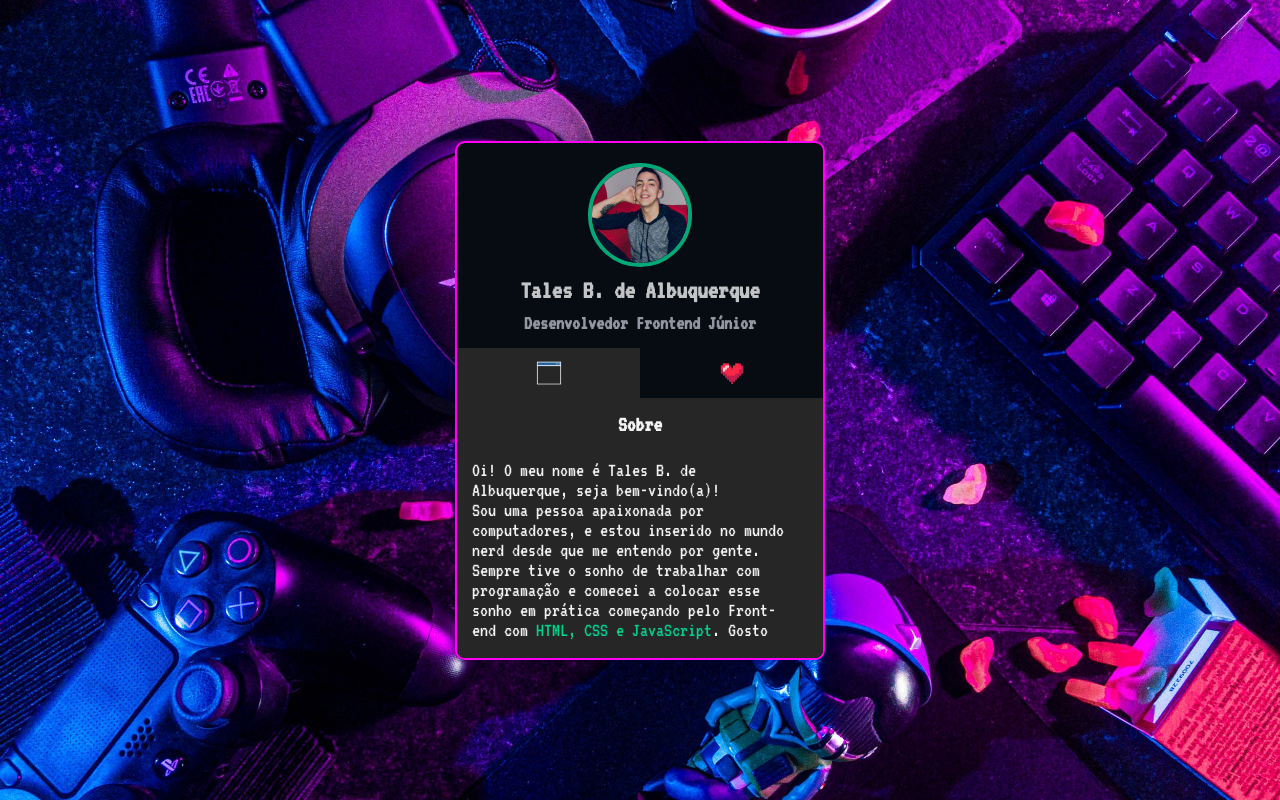
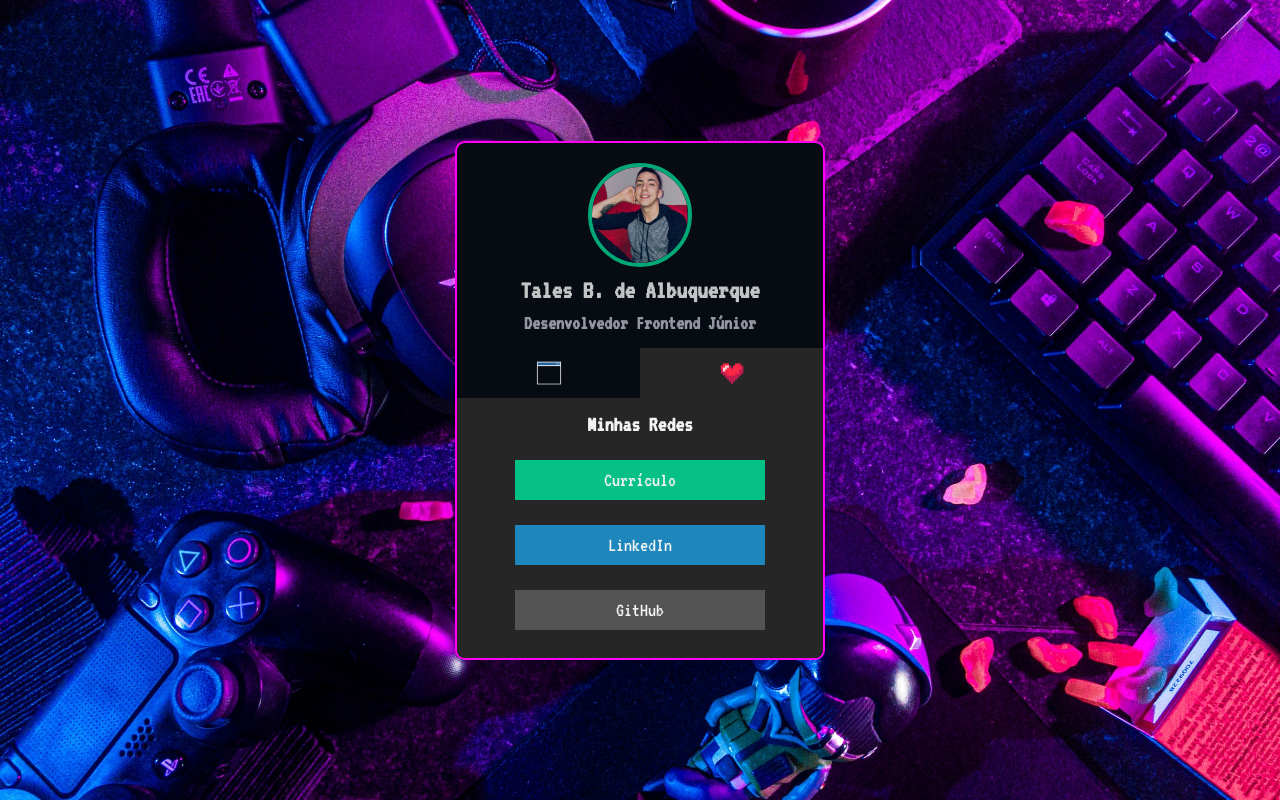
Before and after one commit to sselat/mini-portfolio, a plain HTML site: page index.html in a window 1280 px wide. Both pictures are taken after a click on the item 731 px from the left and 372 px from the top of the page. Drawn offline with Linux system fonts and the light colour scheme.

Commit message:
finalizado JS

```diff
--- a/index.html
+++ b/index.html
@@ -24,16 +24,16 @@
 
         <div class="conteudo">
             <ul class="abas">
-                <li class="aba selecionado">
+                <li class="aba selecionado" id="btnSobre">
                     <img src="src/imagens/sobre.gif" alt="icone sobre mim">
                 </li>
-                <li class="aba">
+                <li class="aba" id="btnRedes">
                     <img src="src/imagens/coracao.gif" alt="icone redes sociais">
                 </li>
             </ul>
 
             <div class="informacoes-abas">
-                <div class="informacao selecionado">
+                <div class="informacao selecionado" id="descricaoSobre">
                     <h3 class="sub-titulo">Sobre</h3>
 
                     <div class="descricao">
@@ -48,7 +48,7 @@
                     </div>
                 </div>
 
-                <div class="informacao">
+                <div class="informacao" id="descricaoRedes">
                     <h3 class="sub-titulo">Minhas Redes</h3>
 
                     <ul class="redes-sociais">
@@ -67,6 +67,7 @@
             </div>
         </div>
     </main>
+    <script src="src/js/script.js"></script>
 </body>
 
 </html>
--- /dev/null
+++ b/src/js/script.js
@@ -0,0 +1,17 @@
+var btnSobre = document.getElementById('btnSobre');
+var btnRedes = document.getElementById('btnRedes');
+var descricaoSobre = document.getElementById('descricaoSobre');
+var descricaoRedes = document.getElementById('descricaoRedes');
+
+btnSobre.addEventListener('click', function(){
+    descricaoRedes.classList.remove('selecionado');
+    descricaoSobre.classList.add('selecionado');
+    btnRedes.classList.remove('selecionado');
+    btnSobre.classList.add('selecionado');
+});
+btnRedes.addEventListener('click', function(){
+    descricaoSobre.classList.remove('selecionado');
+    descricaoRedes.classList.add('selecionado');
+    btnSobre.classList.remove('selecionado');
+    btnRedes.classList.add('selecionado');
+});
```
